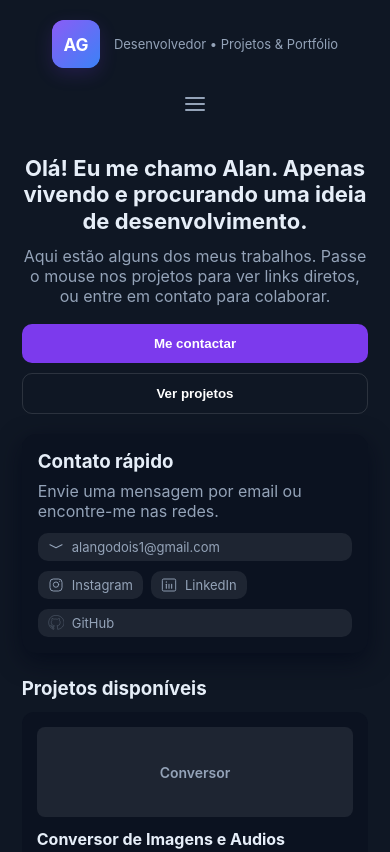
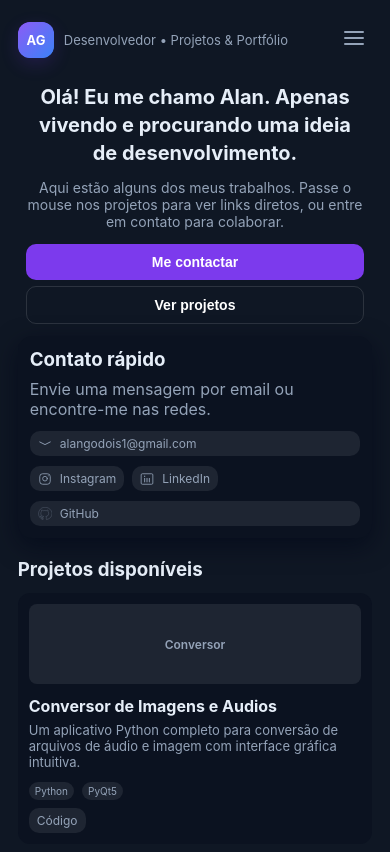
Before and after one commit to Kyouz2148/kyouz, a plain HTML site: page index.html in a window 390 px wide. Shown: the top 852 px of the page. Drawn offline with Linux system fonts and the light colour scheme.

Commit message:
Melhorar responsividade mobile
- Reduzir tamanhos de header e logo para mobile
- Ajustar espaçamentos e paddings
- Melhorar layout em telas pequenas (480px e 620px)
- Corrigir posicionamento do menu hambúrguer
- Otimizar tipografia para mobile
- Melhorar UX em dispositivos móveis

```diff
--- a/index.html
+++ b/index.html
@@ -48,9 +48,18 @@
       .mobile-menu-btn{display:block}
       nav{position:fixed;top:0;right:-100%;width:250px;height:100vh;background:var(--card);backdrop-filter:blur(10px);flex-direction:column;justify-content:flex-start;padding:80px 20px 20px;transition:right 0.3s ease;z-index:1000;border-left:1px solid rgba(255,255,255,0.1)}
       nav.active{right:0}
-      nav a{width:100%;text-align:center;padding:12px;margin:4px 0}
+      nav a{width:100%;text-align:center;padding:12px;margin:4px 0;border-radius:8px}
       .mobile-overlay{display:none;position:fixed;top:0;left:0;width:100vw;height:100vh;background:rgba(0,0,0,0.5);z-index:999}
       .mobile-overlay.active{display:block}
+
+      /* Ajustar header mobile */
+      header { padding: 12px 0; }
+      .mobile-menu-btn {
+        position: relative;
+        z-index: 1001;
+        padding: 6px;
+        margin-left: auto;
+      }
     }
 
     .hero{display:flex;gap:28px;align-items:center;margin-top:28px}
@@ -101,43 +110,69 @@
     }
 
     @media (max-width: 768px) {
-      .container { padding: 16px; margin: 16px auto; }
-      header { flex-direction: column; gap: 16px; text-align: center; }
-      .brand { justify-content: center; }
+      .container { padding: 12px; margin: 8px auto; }
+      header { flex-direction: row; gap: 12px; text-align: left; justify-content: space-between; align-items: center; }
+      .brand { justify-content: flex-start; gap: 10px; }
+      .brand h2 { font-size: 18px; margin: 0; }
+      .brand div { font-size: 11px; }
+      .logo { width: 40px; height: 40px; }
+      .logo small { font-size: 14px; }
       nav { flex-wrap: wrap; justify-content: center; }
-      h1 { font-size: 28px; }
-      .hero { gap: 20px; }
-      .cta { flex-direction: column; gap: 10px; }
+      h1 { font-size: 24px; line-height: 1.3; margin-bottom: 8px; }
+      .hero { gap: 16px; margin-top: 20px; }
+      .hero-left { text-align: center; }
+      .cta { flex-direction: column; gap: 8px; margin-top: 12px; }
       .btn { width: 100%; padding: 12px 16px; }
-      .projects { margin-top: 24px; }
-      .project { padding: 16px; }
-      .proj-meta { flex-direction: column; gap: 12px; align-items: flex-start; }
+      .projects { margin-top: 20px; }
+      .project { padding: 12px; }
+      .proj-meta { flex-direction: column; gap: 8px; align-items: flex-start; }
       .proj-meta > div:last-child { align-self: stretch; }
+      .contact { margin-top: 24px; }
       .contact form { max-width: 100%; }
+      .card { padding: 14px; }
     }
 
     @media (max-width: 620px) {
-      .grid { grid-template-columns: 1fr; }
+      .grid { grid-template-columns: 1fr; gap: 12px; }
       .brand h2 { display: none; }
-      nav a { padding: 10px 12px; font-size: 14px; }
-      h1 { font-size: 24px; line-height: 1.2; }
-      .hero-left { text-align: center; }
-      .social { font-size: 14px; }
-      .tag { font-size: 11px; }
+      nav a { padding: 8px 10px; font-size: 13px; }
+      h1 { font-size: 20px; line-height: 1.3; text-align: center; }
+      .hero-left { text-align: center; padding: 0 8px; }
+      .hero-right { width: 100%; max-width: 100%; }
+      .social { font-size: 13px; }
+      .tag { font-size: 10px; padding: 3px 6px; }
+      .contact {
+        flex-direction: column;
+        gap: 16px;
+        align-items: stretch;
+      }
+      .contact > div:last-child {
+        width: 100%;
+        max-width: 100%;
+      }
     }
 
     @media (max-width: 480px) {
-      .container { padding: 12px; margin: 8px auto; }
-      .logo { width: 48px; height: 48px; }
-      .logo small { font-size: 16px; }
-      h1 { font-size: 22px; }
-      .card { padding: 16px; }
-      .project { padding: 14px; min-height: auto; }
-      .proj-thumb { height: 90px; font-size: 14px; }
-      nav { gap: 8px; }
-      nav a { padding: 8px 10px; font-size: 13px; }
-      .social { padding: 6px 10px; font-size: 13px; }
-      .social svg { width: 16px; height: 16px; }
+      .container { padding: 8px; margin: 4px auto; }
+      header { padding: 8px 0; }
+      .brand h2 { font-size: 16px; }
+      .brand div { font-size: 10px; }
+      .logo { width: 36px; height: 36px; }
+      .logo small { font-size: 12px; }
+      h1 { font-size: 20px; line-height: 1.4; margin-bottom: 6px; }
+      .lead { font-size: 14px; margin-top: 8px; }
+      .hero { margin-top: 16px; gap: 12px; }
+      .cta { margin-top: 10px; gap: 6px; }
+      .btn { padding: 10px 14px; font-size: 14px; }
+      .card { padding: 12px; }
+      .project { padding: 10px; min-height: auto; }
+      .proj-thumb { height: 80px; font-size: 12px; }
+      nav { gap: 6px; }
+      nav a { padding: 6px 8px; font-size: 12px; }
+      .social { padding: 5px 8px; font-size: 12px; }
+      .social svg { width: 14px; height: 14px; }
+      .contact { margin-top: 20px; }
+      footer { margin-top: 24px; font-size: 12px; }
     }
 
     /* Melhorias adicionais para touch devices */
```
